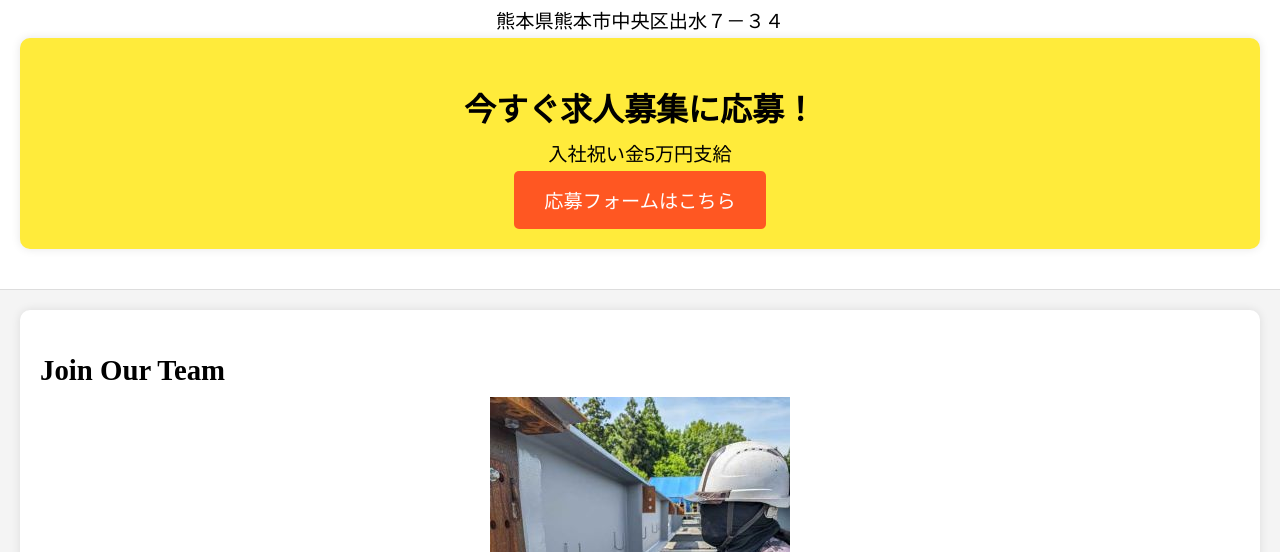
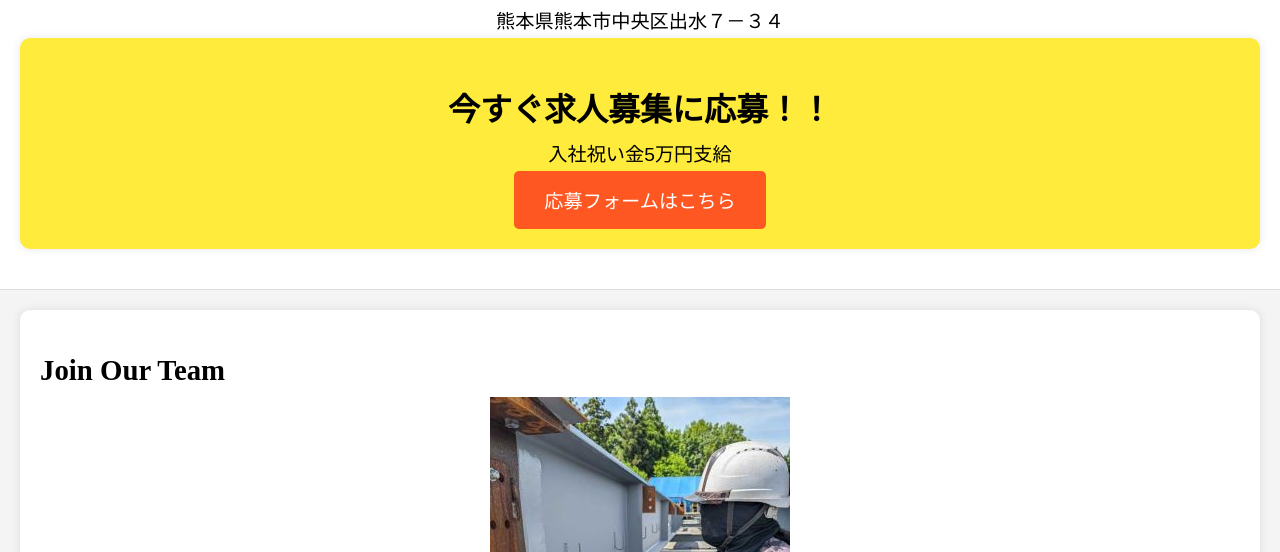
Before and after one commit to kaoruyosida/kyuuzinn2, a plain HTML site: page index.html in a window 1280 px wide. Shown: the part 248-800 px from the top of the page. Drawn offline with Linux system fonts and the light colour scheme; a script that the page names is missing; a web font is replaced by a local one.

Commit message:
Update example files

```diff
--- a/index.html
+++ b/index.html
@@ -23,7 +23,7 @@
             <h1 class="shuji">鳶CLUB</h1>
             <p>熊本県熊本市中央区出水７－３４</p>
             <section id="apply-now-header" class="apply-now">
-                <h2>今すぐ求人募集に応募！</h2>
+                <h2>今すぐ求人募集に応募！！</h2>
                 <p>入社祝い金5万円支給</p>
                 <a href="https://docs.google.com/forms/d/e/1FAIpQLSdMaZtbunU-T0mW53pSCW7U90XvZBy7WXoZYrU48-2nhzkUXg/viewform" target="_blank" class="apply-button">応募フォームはこちら</a>
             </section>
```
